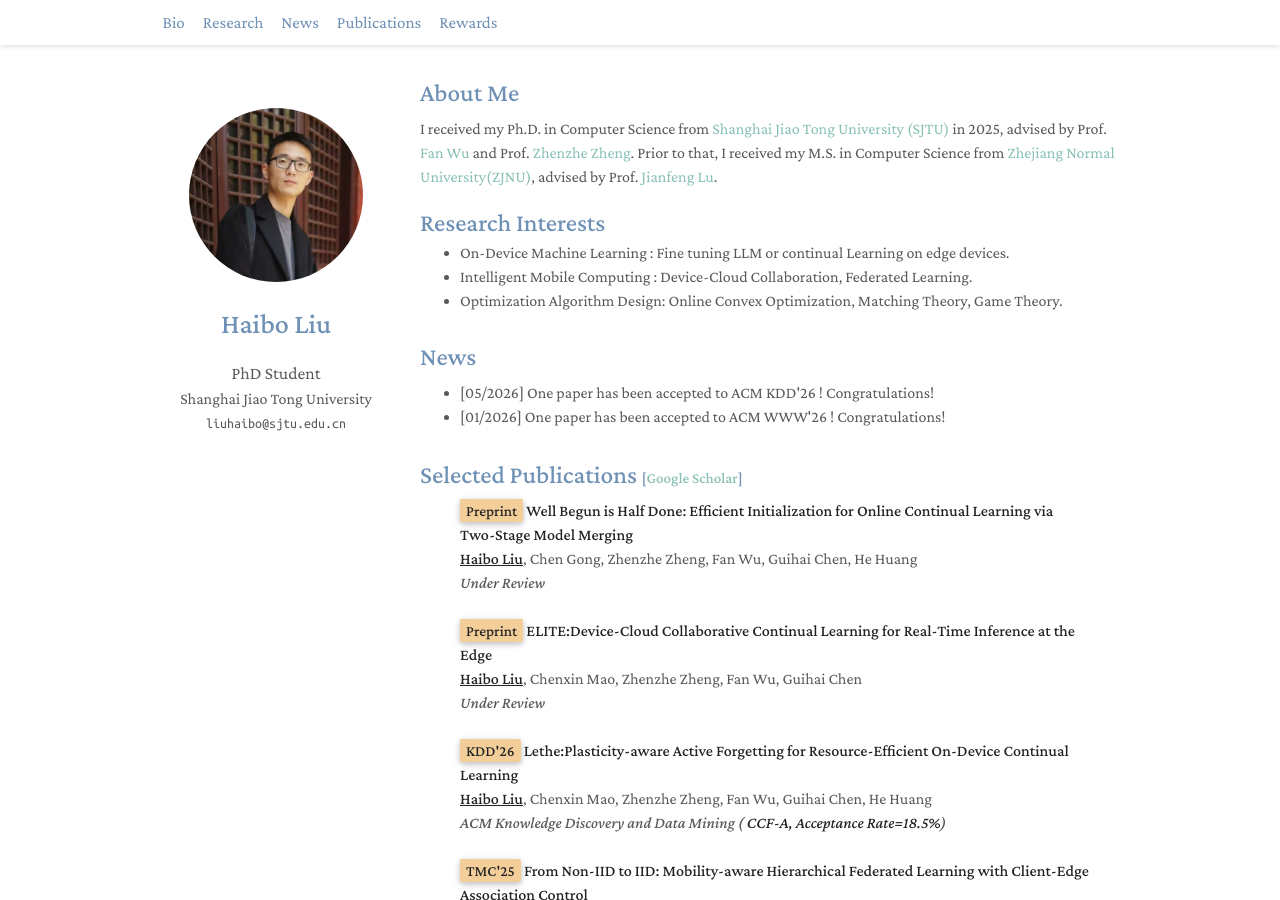
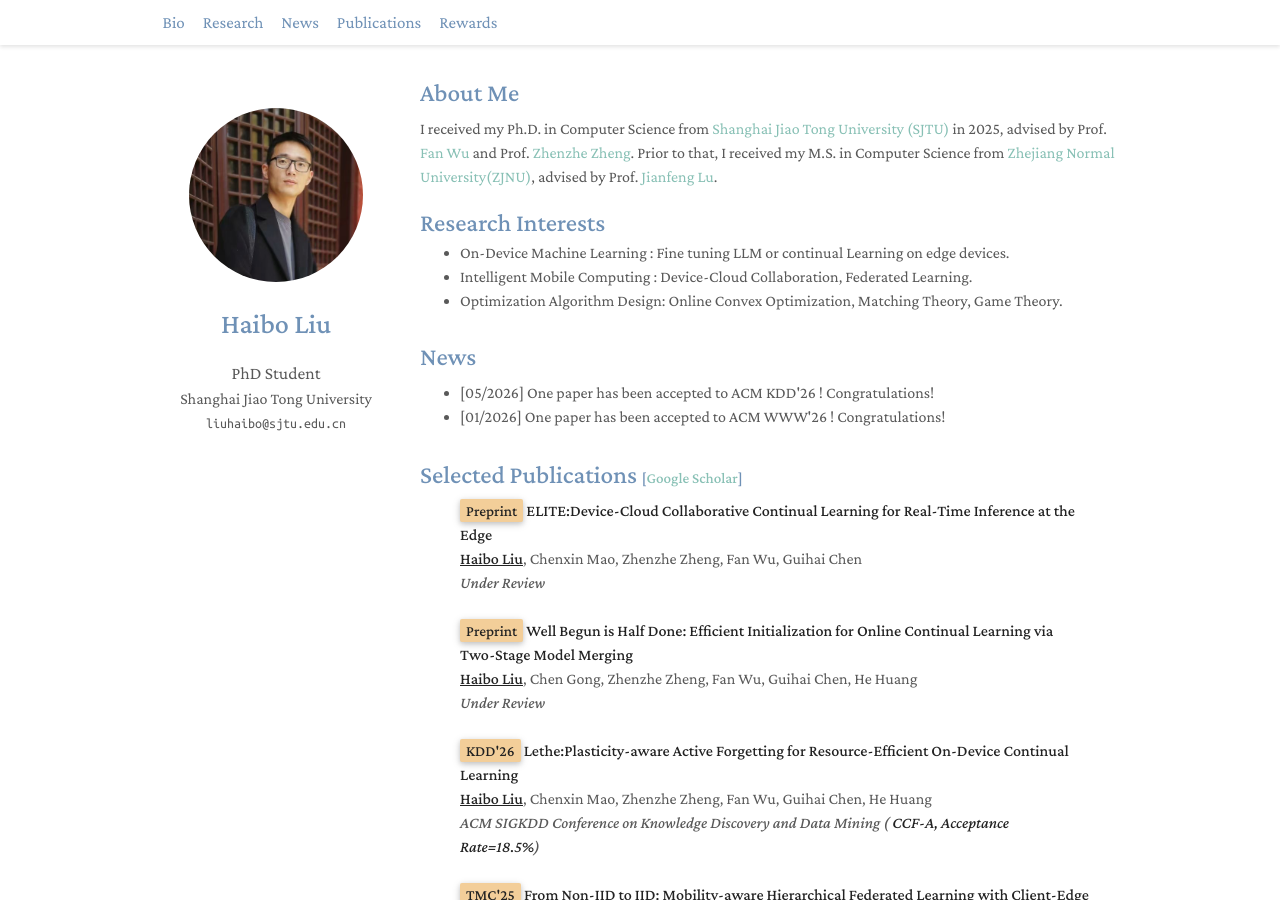
Before and after one commit to liuhaibo919/liuhaibo919.github.io, a Jekyll site: the page built from index.md, in a window 1280 px wide and 900 px high. Built offline with Jekyll 4.4.1, drawn with Linux system fonts in a browser that asks for light colours; a style sheet for code colours, icons or effects is not loaded.

Commit message:
Update publications.yml

```diff
--- a/_data/publications.yml
+++ b/_data/publications.yml
@@ -1,18 +1,19 @@
 main:
+  - title: "<strong> ELITE:Device-Cloud Collaborative Continual Learning for Real-Time Inference at the Edge</strong>"
+    authors: <strong> <u>Haibo Liu</u></strong>, Chenxin Mao, Zhenzhe Zheng, Fan Wu, Guihai Chen
+    pub_short: <strong> Preprint</strong>
+    pub_detail: Under Review
+
   - title: "<strong> Well Begun is Half Done: Efficient Initialization for Online Continual Learning via Two-Stage Model Merging</strong>"
     authors: <strong> <u>Haibo Liu</u></strong>, Chen Gong, Zhenzhe Zheng, Fan Wu, Guihai Chen, He Huang
     pub_short: <strong> Preprint</strong>
     pub_detail: Under Review
 
-  - title: "<strong> ELITE:Device-Cloud Collaborative Continual Learning for Real-Time Inference at the Edge</strong>"
-    authors: <strong> <u>Haibo Liu</u></strong>, Chenxin Mao, Zhenzhe Zheng, Fan Wu, Guihai Chen
-    pub_short: <strong> Preprint</strong>
-    pub_detail: Under Review
 
   - title: "<strong> Lethe:Plasticity-aware Active Forgetting for Resource-Efficient On-Device Continual Learning</strong>"
     authors: <strong> <u>Haibo Liu</u></strong>, Chenxin Mao, Zhenzhe Zheng, Fan Wu, Guihai Chen, He Huang
     pub_short: <strong> KDD'26</strong>
-    pub_detail: ACM Knowledge Discovery and Data Mining (<strong> CCF-A, Acceptance Rate=18.5%</strong>)
+    pub_detail: ACM SIGKDD Conference on Knowledge Discovery and Data Mining (<strong> CCF-A, Acceptance Rate=18.5%</strong>)
 
   - title: "<strong> From Non-IID to IID: Mobility-aware Hierarchical Federated Learning with Client-Edge Association Control</strong>"
     authors: <strong> <u>Haibo Liu</u></strong>, Zhenzhe Zheng, Fan Wu, Guihai Chen
```
